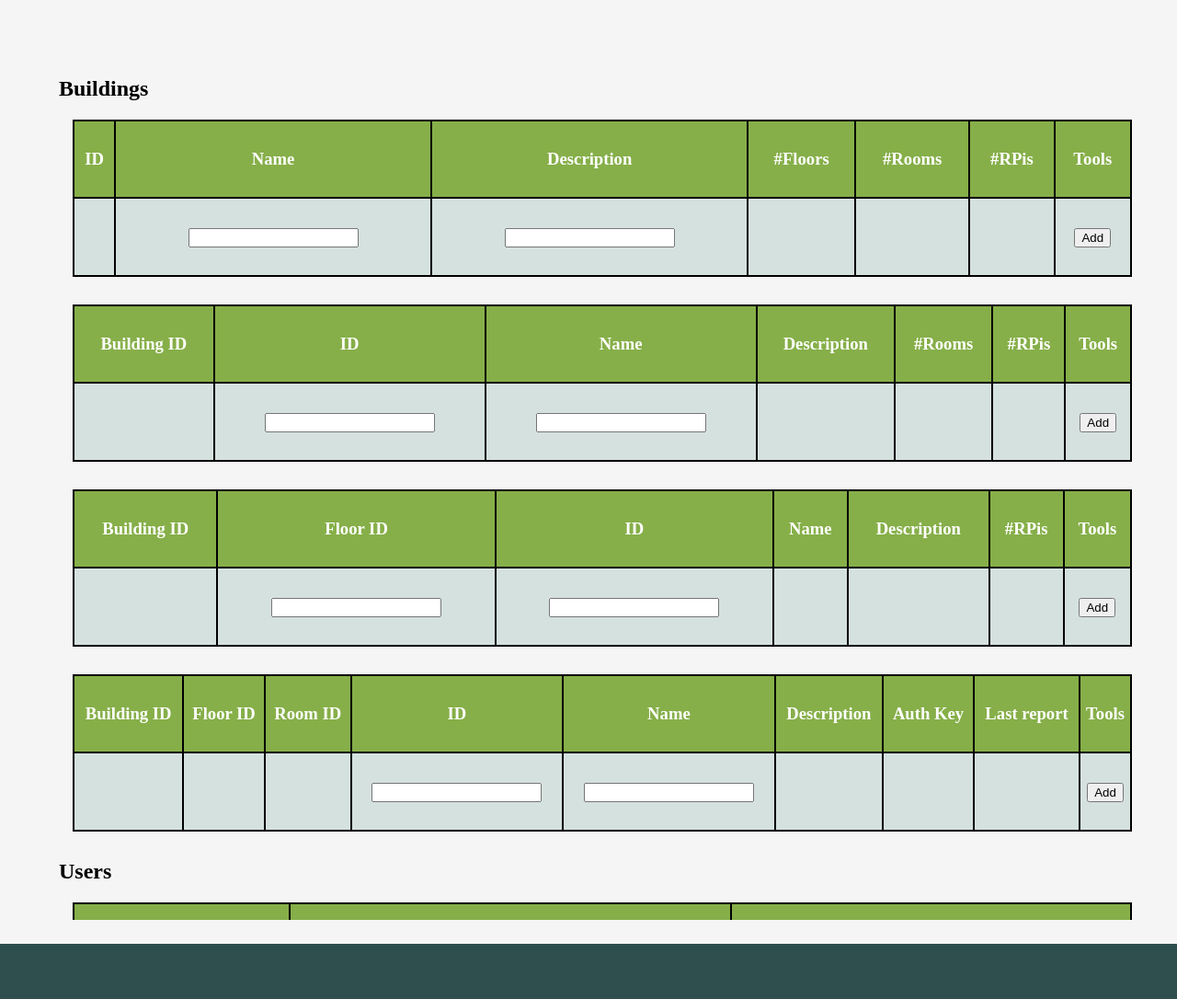
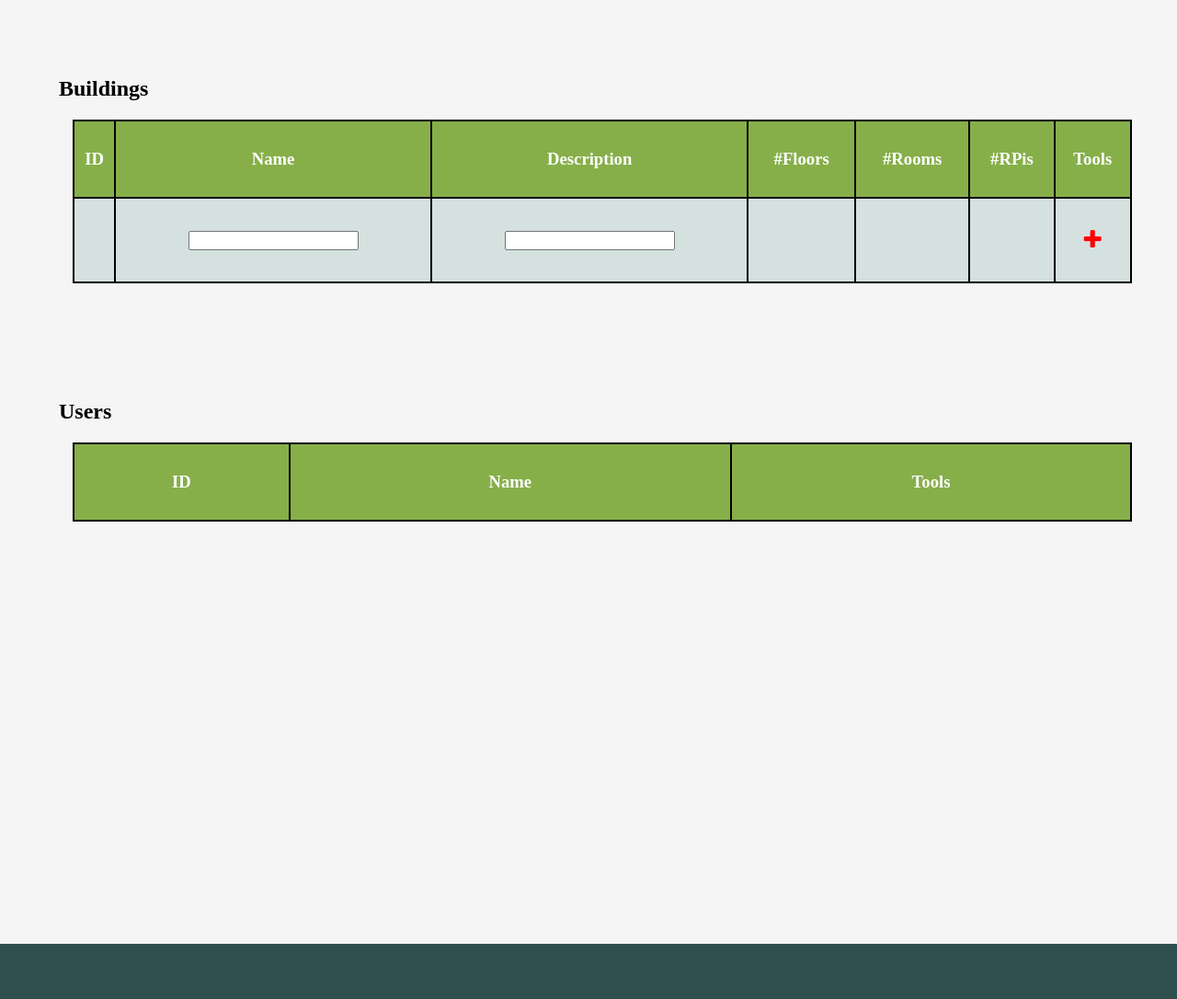
Before and after one commit to jamiesweeney/SoloProject, a Flask app: template src/server/templates/html/admin.html in a window 1280 px wide. Shown: the part 122-1208 px from the top of the page at 92% size. Run offline with Flask 2, Linux system fonts and the light colour scheme; the template is opened without the code that fills it, so the values that code supplies are empty; the visitor is signed in with stand-in values (Sample User, id 1); some libraries are stand-ins or nearby versions.

Commit message:
Made admin buttons into icons

```diff
--- a/src/server/static/js/admin.js
+++ b/src/server/static/js/admin.js
@@ -1,4 +1,5 @@
 // Dom Elements
+// Tables
 var adminpanel = document.getElementById("admin-panel");
 var buildingTable = document.getElementById("admin-buildings").childNodes[3];
 var floorTable = document.getElementById("admin-floors").childNodes[3];
@@ -6,7 +7,12 @@ var roomTable = document.getElementById("admin-rooms").childNodes[3];
 var rpiTable = document.getElementById("admin-rpis").childNodes[3];
 var userTable = document.getElementById("admin-users").childNodes[3];
 
+// Table titles
+var floorTitle = document.getElementById("admin-floors-title")
+var roomTitle = document.getElementById("admin-rooms-title")
+var rpiTitle = document.getElementById("admin-rpis-title")
 
+// Input elements for adding new buildings/floors/rooms/rpis
 var newBuildingName =  document.getElementById("new-building-name");
 var newBuildingDesc =  document.getElementById("new-building-desc");
 
@@ -21,13 +27,14 @@ var newRpiDesc =  document.getElementById("new-rpi-desc");
 
 
 // Api Endpoints
+// Get urls
 var base_url = window.location.hostname
 var buildings_url =  "/api/v1/buildings/get-all"
 var building_url = "/api/v1/buildings/admin-get/"
 var users_url = "/api/v1/users/admin-get-all"
 var rpis_url = "/api/v1/rpis/admin-get-all"
 
-
+// Post urls
 var add_buildings_url = "/api/v1/buildings/admin-add"
 var delete_buildings_url = "/api/v1/buildings/admin-delete"
 
@@ -40,15 +47,17 @@ var delete_rooms_url = "/api/v1/rooms/admin-delete"
 var add_rpis_url = "/api/v1/rpis/admin-add"
 var delete_rpis_url = "/api/v1/rpis/admin-delete"
 
+// Triggers the intial database gets
 getBuildings()
 getUsers()
 
+// Variables used to store current display data
 buildings_dict = {}
 selected_building = null
 selected_floor = null
 selected_room = null
 
-
+// Functions for adding new elements to the DOM
 // Puts the building data in the table
 function addBuilding(resp){
 
@@ -111,7 +120,9 @@ function addBuilding(resp){
 
   // Delete tool
   var b_node = document.createElement("BUTTON")
-  var t_node = document.createTextNode("DELETE");
+  b_node.className = "admin-button"
+  var t_node = document.createElement("i")
+  t_node.className="fa fa-trash"
   b_node.value = building["id"]
   b_node.onclick=function(){deleteBuilding(this.value)}
   b_node.appendChild(t_node)
@@ -119,7 +130,9 @@ function addBuilding(resp){
 
   // Expand tool
   var b_node = document.createElement("BUTTON")
-  var t_node = document.createTextNode("EXPAND");
+  b_node.className = "admin-button"
+  var t_node = document.createElement("i");
+  t_node.className="fa fa-bars"
   b_node.value = building["id"]
   b_node.onclick=function(){expandBuilding(this.value)}
   b_node.appendChild(t_node)
@@ -134,7 +147,6 @@ function addBuilding(resp){
   // Add to table
   buildingTable.appendChild(new_building)
 }
-
 
 // Puts the floor data in the table
 function addFloor(resp){
@@ -199,7 +211,9 @@ function addFloor(resp){
 
   // Delete tool
   var f_node = document.createElement("BUTTON")
-  var t_node = document.createTextNode("DELETE");
+  f_node.className = "admin-button"
+  var t_node = document.createElement("i")
+  t_node.className="fa fa-trash"
   f_node.value = floor["floor_id"]
   f_node.onclick=function(){deleteFloor(this.value)}
   f_node.appendChild(t_node)
@@ -207,7 +221,9 @@ function addFloor(resp){
 
   // Expand tool
   var f_node = document.createElement("BUTTON")
-  var t_node = document.createTextNode("EXPAND");
+  f_node.className = "admin-button"
+  var t_node = document.createElement("i");
+  t_node.className="fa fa-bars"
   f_node.value = floor["floor_id"]
   f_node.onclick=function(){expandFloor(this.value)}
   f_node.appendChild(t_node)
@@ -223,7 +239,6 @@ function addFloor(resp){
   floorTable.appendChild(new_floor)
 
 }
-
 
 // Puts the room data in the table
 function addRoom(resp){
@@ -274,7 +289,9 @@ function addRoom(resp){
 
   // Delete tool
   var r_node = document.createElement("BUTTON")
-  var t_node = document.createTextNode("DELETE");
+  r_node.className = "admin-button"
+  var t_node = document.createElement("i")
+  t_node.className="fa fa-trash"
   r_node.value = room["room_id"]
   r_node.onclick=function(){deleteRoom(this.value)}
   r_node.appendChild(t_node)
@@ -282,7 +299,9 @@ function addRoom(resp){
 
   // Expand tool
   var r_node = document.createElement("BUTTON")
-  var t_node = document.createTextNode("EXPAND");
+  r_node.className = "admin-button"
+  var t_node = document.createElement("i");
+  t_node.className="fa fa-bars"
   r_node.value = room["room_id"]
   r_node.onclick=function(){expandRoom(this.value)}
   r_node.appendChild(t_node)
@@ -297,7 +316,6 @@ function addRoom(resp){
   // Add to table
   roomTable.appendChild(new_room)
 }
-
 
 // Puts the rpi data in the table
 function addRpi(resp){
@@ -362,7 +380,9 @@ function addRpi(resp){
 
   // Delete tool
   var r_node = document.createElement("BUTTON")
-  var t_node = document.createTextNode("DELETE");
+  r_node.className = "admin-button"
+  var t_node = document.createElement("i")
+  t_node.className="fa fa-trash"
   r_node.value = rpi["rpi_id"]
   r_node.onclick=function(){deleteRpi(this.value)}
   r_node.appendChild(t_node)
@@ -377,8 +397,41 @@ function addRpi(resp){
   rpiTable.appendChild(new_rpi)
 }
 
+// Puts the user data in the table
+function addUser(resp){
+  user = resp
 
-// Handles a building response
+  // New user div
+  var new_user = document.createElement("tr");
+
+  // Fill ID
+  var u_id = document.createElement("td")
+  var t_node = document.createTextNode(user[0]);
+  u_id.appendChild(t_node)
+  new_user.appendChild(u_id)
+
+  // Fill name
+  var u_name = document.createElement("td")
+  var t_node = document.createTextNode(user[1]);
+  u_name.appendChild(t_node)
+  new_user.appendChild(u_name)
+
+
+  // Add tools
+  var u_tools = document.createElement("td")
+  new_user.appendChild(u_tools)
+
+  // Set class and id
+  new_user.id = "admin-user"+user[0]
+  new_user.className = "admin-user"
+
+  // Add to table
+  userTable.appendChild(new_user)
+}
+
+
+// Functions for handling get responses
+// Handles a buildings response
 function handleBuildings(resp){
 
   buildings_dict = {}
@@ -393,6 +446,21 @@ function handleBuildings(resp){
   }
 }
 
+// Handles a users response
+function handleUsers(resp){
+
+  // Decode JSON
+  data = JSON.parse(resp)
+  users = data["users"]
+
+  // Add each building
+  for (user in users){
+    addUser(users[user])
+  }
+}
+
+
+// Functions for making get requests
 // Gets all data for one building
 function getBuildingData(building_id){
 
@@ -428,52 +496,6 @@ function getBuildings(){
   xmlHttp.send(null);
 }
 
-
-// Puts the user data in the table
-function addUser(resp){
-  user = resp
-
-  // New user div
-  var new_user = document.createElement("tr");
-
-  // Fill ID
-  var u_id = document.createElement("td")
-  var t_node = document.createTextNode(user[0]);
-  u_id.appendChild(t_node)
-  new_user.appendChild(u_id)
-
-  // Fill name
-  var u_name = document.createElement("td")
-  var t_node = document.createTextNode(user[1]);
-  u_name.appendChild(t_node)
-  new_user.appendChild(u_name)
-
-
-  // Add tools
-  var u_tools = document.createElement("td")
-  new_user.appendChild(u_tools)
-
-  // Set class and id
-  new_user.id = "admin-user"+user[0]
-  new_user.className = "admin-user"
-
-  // Add to table
-  userTable.appendChild(new_user)
-}
-
-// Handles a users response
-function handleUsers(resp){
-
-  // Decode JSON
-  data = JSON.parse(resp)
-  users = data["users"]
-
-  // Add each building
-  for (user in users){
-    addUser(users[user])
-  }
-}
-
 // Gets all users
 function getUsers(){
 
@@ -489,6 +511,7 @@ function getUsers(){
 }
 
 
+// Functions for adding new objects to the database
 // Send an add building request
 function addNewBuilding(){
 
@@ -507,42 +530,6 @@ function addNewBuilding(){
 });
 }
 
-// Send a delete buudling request
-function deleteBuilding(id){
-
-  // Make request, on sucess get all buildings again
-  url = delete_buildings_url
-  $.ajax({
-    type: 'POST',
-    url: url,
-    data: JSON.stringify({"id":id}),
-    success: function(result) {
-       getBuildings()
-    }
-});
-}
-
-// Expand a building
-function expandBuilding(id){
-
-
-
-  selected_building = id
-  building_data = buildings_dict[id.toString()]
-
-  floorTable.textContent = '';
-  roomTable.textContent = '';
-  rpiTable.textContent = '';
-  floorTable.visible = true
-
-  for (floor in building_data["floors"]){
-    addFloor(building_data["floors"][floor])
-  }
-
-
-}
-
-
 // Send an add floor request
 function addNewFloor(){
 
@@ -559,50 +546,11 @@ function addNewFloor(){
     success: function(result) {
       sel = selected_building
       getBuildings()
+
       expandBuilding(sel)
     }
-});
+  });
 }
-
-// Send a delete floor request
-function deleteFloor(id){
-
-  // Make request, on sucess get all buildings again
-  url = delete_floors_url
-  $.ajax({
-    type: 'POST',
-    url: url,
-    data: JSON.stringify({"id":id}),
-    success: function(result) {
-      sel = selected_building
-      getBuildings()
-      expandBuilding(sel)
-    }
-});
-}
-
-// Expand a floor
-function expandFloor(id){
-
-  selected_floor = id
-  building_data = buildings_dict[selected_building.toString()]
-
-  for (floor in building_data["floors"]){
-    if (building_data["floors"][floor]["floor_id"] == id){
-      floor_data = building_data["floors"][floor]
-      break;
-    }
-  }
-
-  roomTable.textContent = '';
-  rpiTable.textContent = '';
-  roomTable.visible = true
-
-  for (room in floor_data["rooms"]){
-    addRoom(floor_data["rooms"][room])
-  }
-}
-
 
 // Send an add room request
 function addNewRoom(){
@@ -626,55 +574,6 @@ function addNewRoom(){
     }
 });
 }
-
-// Send a delete room request
-function deleteRoom(id){
-
-  // Make request, on sucess get all buildings again
-  url = delete_rooms_url
-  $.ajax({
-    type: 'POST',
-    url: url,
-    data: JSON.stringify({"id":id}),
-    success: function(result) {
-      sel = selected_building
-      sel2 = selected_floor
-      getBuildings()
-      expandBuilding(sel)
-      expandFloor(sel2)
-    }
-});
-}
-
-// Expand a room
-function expandRoom(id){
-
-  console.log("HERE")
-  selected_room = id
-  building_data = buildings_dict[selected_building.toString()]
-  for (floor in building_data["floors"]){
-    if (building_data["floors"][floor]["floor_id"] == selected_floor){
-      floor_data = building_data["floors"][floor]
-      for (room in floor_data["rooms"]){
-        if (floor_data["rooms"][room]["room_id"] == id){
-          room_data = floor_data["rooms"][room]
-          break
-        }
-      }
-      break;
-    }
-  }
-
-  console.log(room_data)
-
-  rpiTable.textContent = '';
-  rpiTable.visible = true
-
-  for (rpi in room_data["rpis"]){
-    addRpi(room_data["rpis"][rpi])
-  }
-}
-
 
 // Send an add rpi request
 function addNewRpi(){
@@ -701,6 +600,60 @@ function addNewRpi(){
 });
 }
 
+
+// Functions for deleting objects from the database
+// Send a delete buudling request
+// Send a delete building request
+function deleteBuilding(id){
+
+  // Make request, on sucess get all buildings again
+  url = delete_buildings_url
+  $.ajax({
+    type: 'POST',
+    url: url,
+    data: JSON.stringify({"id":id}),
+    success: function(result) {
+       getBuildings()
+    }
+});
+}
+
+// Send a delete floor request
+function deleteFloor(id){
+
+  // Make request, on sucess get all buildings again
+  url = delete_floors_url
+  $.ajax({
+    type: 'POST',
+    url: url,
+    data: JSON.stringify({"id":id}),
+    success: function(result) {
+      sel = selected_building
+      getBuildings()
+      expandBuilding(sel)
+    }
+});
+}
+
+// Send a delete room request
+function deleteRoom(id){
+
+  // Make request, on sucess get all buildings again
+  url = delete_rooms_url
+  $.ajax({
+    type: 'POST',
+    url: url,
+    data: JSON.stringify({"id":id}),
+    success: function(result) {
+      sel = selected_building
+      sel2 = selected_floor
+      getBuildings()
+      expandBuilding(sel)
+      expandFloor(sel2)
+    }
+});
+}
+
 // Send a delete rpi request
 function deleteRpi(id){
 
@@ -721,3 +674,80 @@ function deleteRpi(id){
     }
 });
 }
+
+
+// Functions for expanding object to new tables
+// Expand a building
+function expandBuilding(id){
+
+  selected_building = id
+  building_data = buildings_dict[id.toString()]
+
+  floorTable.textContent = '';
+  roomTable.textContent = '';
+  rpiTable.textContent = '';
+  floorTable.parentNode.style.visibility = "visible"
+  floorTitle.style.visibility = "visible"
+  floorTitle.innerText = building["name"]
+
+  for (floor in building_data["floors"]){
+    addFloor(building_data["floors"][floor])
+  }
+
+
+}
+
+// Expand a floor
+function expandFloor(id){
+
+  selected_floor = id
+  building_data = buildings_dict[selected_building.toString()]
+
+  for (floor in building_data["floors"]){
+    if (building_data["floors"][floor]["floor_id"] == id){
+      floor_data = building_data["floors"][floor]
+      break;
+    }
+  }
+
+  roomTable.textContent = '';
+  rpiTable.textContent = '';
+  roomTable.parentNode.style.visibility = "visible"
+  roomTitle.style.visibility = "visible"
+  roomTitle.innerText = floor_data["floor_name"]
+
+  for (room in floor_data["rooms"]){
+    addRoom(floor_data["rooms"][room])
+  }
+}
+
+// Expand a room
+function expandRoom(id){
+
+  console.log("HERE")
+  selected_room = id
+  building_data = buildings_dict[selected_building.toString()]
+  for (floor in building_data["floors"]){
+    if (building_data["floors"][floor]["floor_id"] == selected_floor){
+      floor_data = building_data["floors"][floor]
+      for (room in floor_data["rooms"]){
+        if (floor_data["rooms"][room]["room_id"] == id){
+          room_data = floor_data["rooms"][room]
+          break
+        }
+      }
+      break;
+    }
+  }
+
+  console.log(room_data)
+
+  rpiTable.textContent = '';
+  rpiTable.parentNode.style.visibility = "visible"
+  rpiTitle.style.visibility = "visible"
+  rpiTitle.innerText = room_data["room_name"]
+
+  for (rpi in room_data["rpis"]){
+    addRpi(room_data["rpis"][rpi])
+  }
+}
--- a/src/server/static/stylesheets/style.css
+++ b/src/server/static/stylesheets/style.css
@@ -145,6 +145,27 @@ html, body {
   border: 2px solid black;
   padding-top: 15px;
   padding-bottom: 15px;
+}
+
+.admin-button {
+  background-color: #d5e1df;
+  color: red;
+  border: 0px;
+  font-size: 24px;
+}
+
+
+#admin-floors, #admin-floors-title {
+  visibility: collapse;
+}
+
+
+#admin-rooms, #admin-rooms-title {
+  visibility: collapse;
+}
+
+#admin-rpis, #admin-rpis-title{
+  visibility: collapse;
 }
 
 
--- a/src/server/templates/html/admin.html
+++ b/src/server/templates/html/admin.html
@@ -21,7 +21,7 @@
         <td></td>
         <td></td>
         <td></td>
-        <td><input type="button" value="Add" onclick="addNewBuilding()"></td>
+        <td><button class="admin-button" onclick="addNewBuilding()"><i class="fa fa-plus"></i></button></td>
       </tr>
     </thead>
     <tbody class="admin-buildings-body">
@@ -45,7 +45,7 @@
         <td></td>
         <td></td>
         <td></td>
-        <td><input type="button" value="Add" onclick="addNewFloor()"></td>
+        <td><button class="admin-button" onclick="addNewFloor()"><i class="fa fa-plus"></i></button></td>
       </tr>
     </thead>
     <tbody class="admin-floors-body">
@@ -69,7 +69,7 @@
         <td></td>
         <td></td>
         <td></td>
-        <td><input type="button" value="Add" onclick="addNewRoom()"></td>
+        <td><button class="admin-button" onclick="addNewRoom()"><i class="fa fa-plus"></i></button></td>
       </tr>
     </thead>
     <tbody class="admin-rooms-body">
@@ -98,7 +98,7 @@
         <td></td>
         <td></td>
         <td></td>
-        <td><input type="button" value="Add" onclick="addNewRpi()"></td>
+        <td><button class="admin-button" onclick="addNewRpi()"><i class="fa fa-plus"></i></button></td>
       </tr>
     </thead>
     <tbody class="admin-rpis-body">
--- a/src/server/templates/html/base.html
+++ b/src/server/templates/html/base.html
@@ -5,6 +5,8 @@
   <head>
     <meta charset="utf-8">
     <link type="text/css" rel="stylesheet" href="{{ url_for('static', filename='stylesheets/style.css') }}">
+    <link rel="stylesheet" href="https://cdnjs.cloudflare.com/ajax/libs/font-awesome/4.7.0/css/font-awesome.min.css">
+
     <script type="text/javascript" src="http://code.jquery.com/jquery-1.7.1.min.js"></script>
 
   </head>
```
